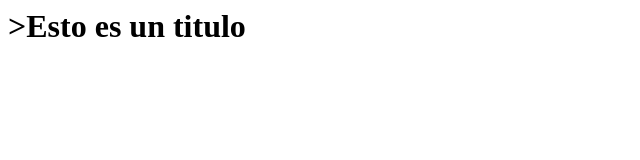
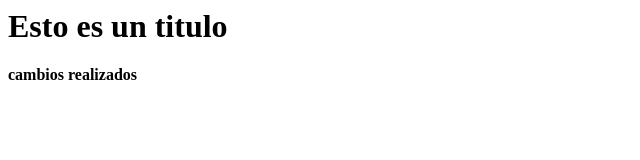
Before and after one commit to AdrianoPerezDiaz/EjercicioGit, a plain HTML site: page index.html in a window 1280 px wide. Shown: the whole page, without its empty margins (0-640 px from the left). Drawn offline with Linux system fonts and the light colour scheme.

Commit message:
primer commit en la nueva rama

```diff
--- a/index.html
+++ b/index.html
@@ -1 +1,2 @@
-<h1>>Esto es un titulo</h1>
+<h1>Esto es un titulo</h1>
+<h4>cambios realizados</h4>
```
Also changed, not shown: readme.txt.
